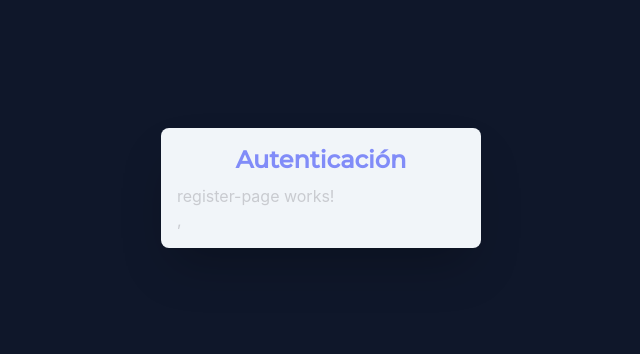
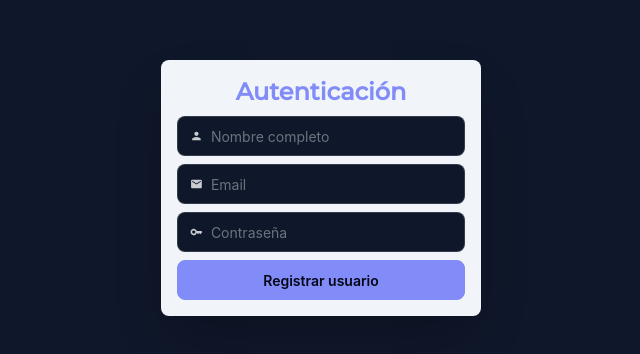
Before and after one commit to cristiancajiaos/09-teslo-shop, an Angular app: page /auth/register in a window 1280 px wide. Shown: the part 212-566 px from the top of the page, without its empty margins (319-959 px from the left). Built offline with nearby package versions, Linux system fonts and the light colour scheme.

Commit message:
Definido Layout de vista RegisterPage

```diff
--- a/src/app/auth/pages/register-page/register-page.html
+++ b/src/app/auth/pages/register-page/register-page.html
@@ -1 +1,36 @@
-<p>register-page works!</p>,
+<form class="flex flex-col gap-2">
+  <label class="input input-bordered flex items-center gap-2">
+    <svg xmlns="http://www.w3.org/2000/svg" width="1em" height="1em" viewBox="0 0 24 24">
+      <path d="M0 0h24v24H0z" fill="none" />
+      <path
+        fill="currentColor"
+        d="M12 4a4 4 0 0 1 4 4a4 4 0 0 1-4 4a4 4 0 0 1-4-4a4 4 0 0 1 4-4m0 10c4.42 0 8 1.79 8 4v2H4v-2c0-2.21 3.58-4 8-4"
+      />
+    </svg>
+
+    <input type="text" class="grow" placeholder="Nombre completo" />
+  </label>
+  <label class="input input-bordered flex items-center gap-2">
+    <svg xmlns="http://www.w3.org/2000/svg" width="1em" height="1em" viewBox="0 0 24 24">
+      <path d="M0 0h24v24H0z" fill="none" />
+      <path
+        fill="currentColor"
+        d="M4 20q-.825 0-1.412-.587T2 18V6q0-.825.588-1.412T4 4h16q.825 0 1.413.588T22 6v12q0 .825-.587 1.413T20 20zm8-7l8-5V6l-8 5l-8-5v2z"
+      />
+    </svg>
+    <input type="text" class="grow" placeholder="Email" />
+  </label>
+  <label class="input input-bordered flex items-center gap-2">
+    <svg xmlns="http://www.w3.org/2000/svg" width="1em" height="1em" viewBox="0 0 24 24">
+      <path d="M0 0h24v24H0z" fill="none" />
+      <path
+        fill="currentColor"
+        d="M9.125 14.125Q10 13.25 10 12t-.875-2.125T7 9t-2.125.875T4 12t.875 2.125T7 15t2.125-.875M7 18q-2.5 0-4.25-1.75T1 12t1.75-4.25T7 6q2.025 0 3.538 1.15T12.65 10h8.375L23 11.975l-3.5 4L17 14l-2 2l-2-2h-.35q-.625 1.8-2.175 2.9T7 18"
+      />
+    </svg>
+    <input type="password" class="grow" placeholder="Contraseña" />
+  </label>
+  <button class="btn btn-secondary">
+    Registrar usuario
+  </button>
+</form>
--- a/src/app/auth/services/auth-service.ts
+++ b/src/app/auth/services/auth-service.ts
@@ -72,8 +72,7 @@ export class AuthService {
     this._authStatus.set('not-authenticated');
     this._user.set(null);
     this._token.set(null);
-    // TODO: Revertir
-    // localStorage.removeItem('token');
+    localStorage.removeItem('token');
   }
 
   private handleAuthSuccess({user, token}: AuthResponse) {
```
